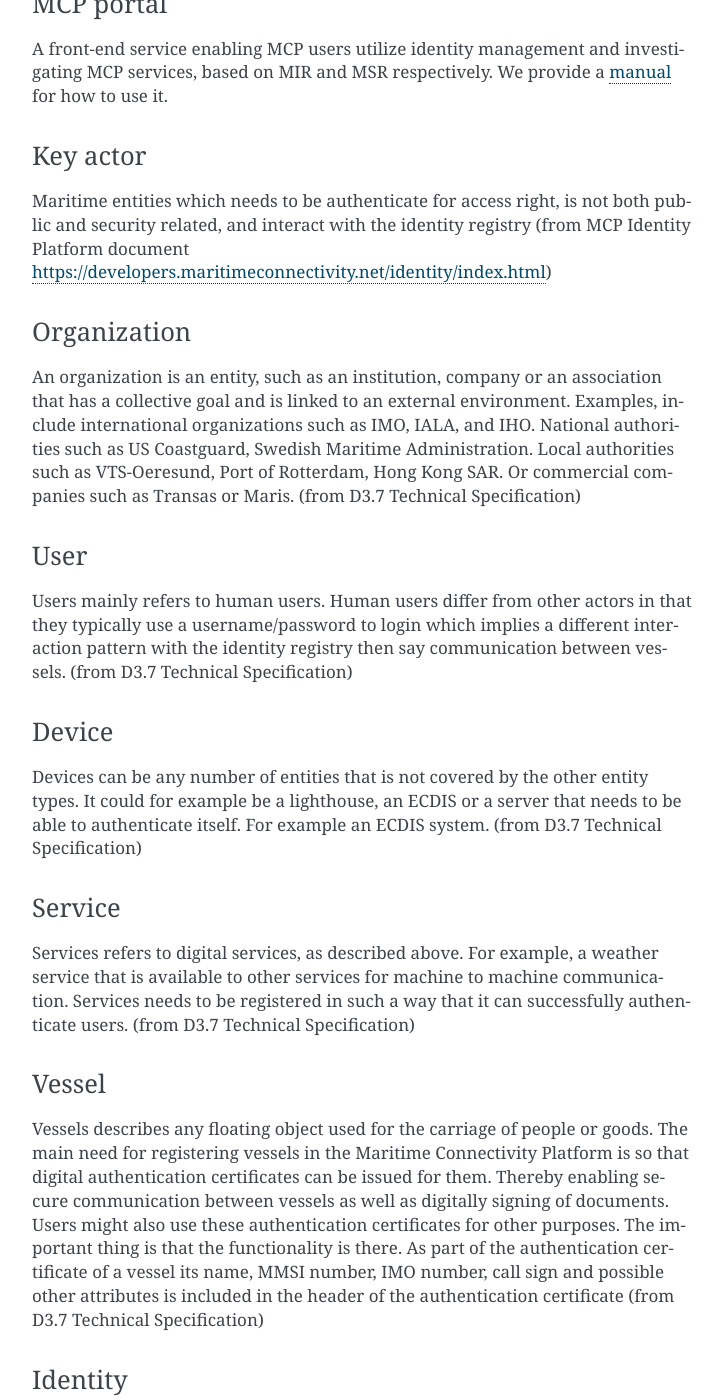
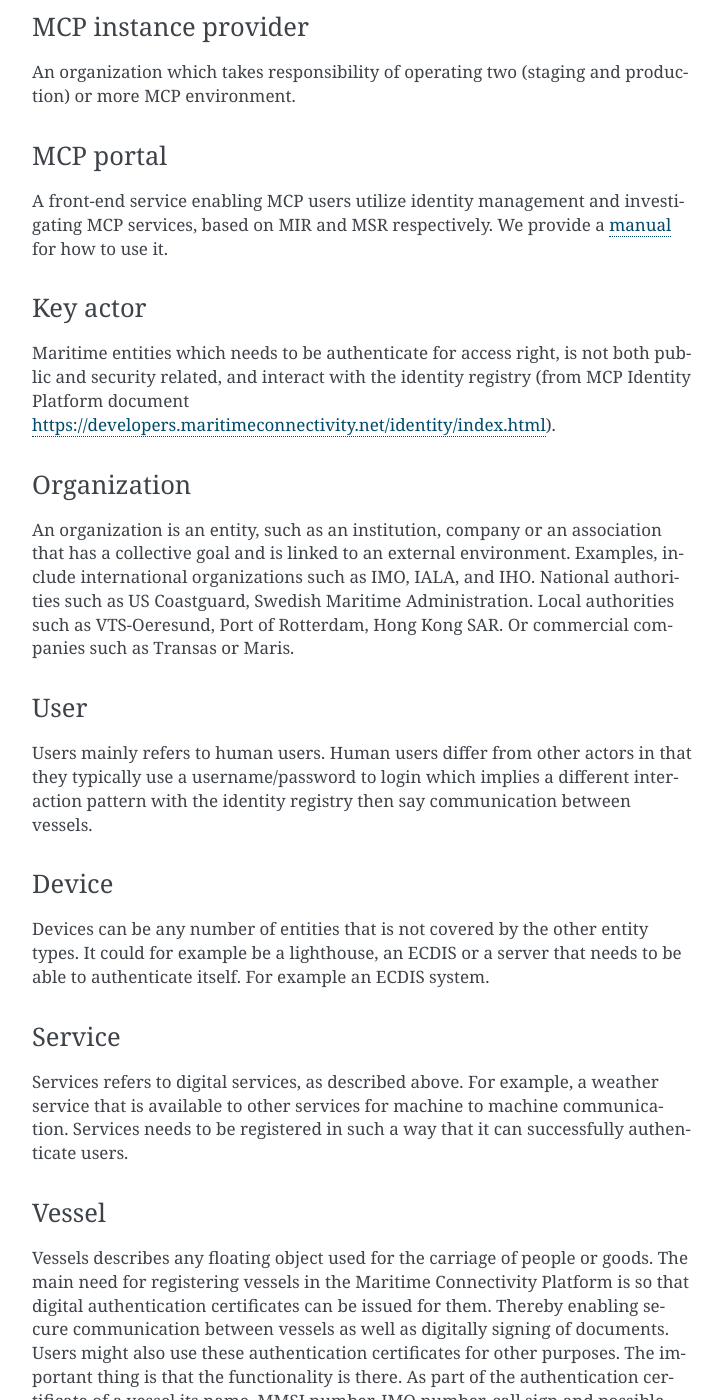
Before and after one commit to maritimeconnectivity/maritimeconnectivity.net, a Sphinx documentation site: the page built from docs/source/terminology.rst, in a window 1280 px wide and 1400 px high, scrolled down 1374 px. Shown: the whole window, without its empty margins (388-1111 px from the left). Built offline with Sphinx 7.4.7, drawn with Linux system fonts in a browser that asks for light colours; some of the changed text lies outside the part shown.

Commit message:
more updates

```diff
--- a/docs/source/terminology.rst
+++ b/docs/source/terminology.rst
@@ -8,35 +8,39 @@
 
 Maritime Connectivity Platform (MCP)
 ~~~~~~~~~~~~~~~~~~~~~~~~~~~~~~~~~~~~~~~~~~~~~~~~~~~
-A communication framework enabling efficient, secure, reliable and seamless electronic information exchange among all authorized maritime stakeholders across available communication systems”, based on the IMO e-navigation strategy (from D3.7 Technical Specification)
+A communication framework enabling efficient, secure, reliable and seamless electronic information exchange among all authorized maritime stakeholders across available communication systems”, based on the IMO e-navigation strategy.
 
 Maritime Connectivity Platform Consortium (MCC)
 ~~~~~~~~~~~~~~~~~~~~~~~~~~~~~~~~~~~~~~~~~~~~~~~~~~~
-An international association that governs standards, reference implementations, and testbed environments related to MCP, and will maintain the root CA list of MCP instance providers
+An international association that governs standards, reference implementations, and testbed environments related to MCP, and will maintain the root CA list of MCP instance providers.
 
 Maritime Identity Registry (MIR)
 ~~~~~~~~~~~~~~~~~~~~~~~~~~~~~~~~~~~~~~~~~~~~~~~~~~~
-Technical MCP core component enabling an authentication of all maritime stakeholders in the context of the MCP and thus increasing the security and reliability of communication (from D3.7 Technical Specification)
+Technical MCP core component enabling an authentication of all maritime stakeholders in the context of the MCP and thus increasing the security and reliability of communication .
 
 Maritime Service Registry (MSR)
 ~~~~~~~~~~~~~~~~~~~~~~~~~~~~~~~~~~~~~~~~~~~~~~~~~~~
-Technical MCP core component that serves as a central reference point to provide and find services and thus to improve the visibility and accessibility of available information and services in the maritime domain, like yellow pages of maritime service (from D3.7 Technical Specification)
+Technical MCP core component that serves as a central reference point to provide and find services and thus to improve the visibility and accessibility of available information and services in the maritime domain, like yellow pages of maritime service.
 
 Maritime Messaging Service (MMS)
 ~~~~~~~~~~~~~~~~~~~~~~~~~~~~~~~~~~~~~~~~~~~~~~~~~~~
-Technical MCP core component that provides shore-based messaging service for the provision of flexible communication between ship and shore by using multiple available communication links and for delivering geo-location based messages (from D3.7 Technical Specification)
+Technical MCP core component that provides shore-based messaging service for the provision of flexible communication between ship and shore by using multiple available communication links and for delivering geo-location based messages.
 
 MCP core component
 ~~~~~~~~~~~~~~~~~~~~~~~~~~~~~~~~~~~~~~~~~~~~~~~~~~~
-Either MIR, MSR, or MMS
+Either MIR, MSR, or MMS.
 
 MCP instance
 ~~~~~~~~~~~~~~~~~~~~~~~~~~~~~~~~~~~~~~~~~~~~~~~~~~~
-A running instance of MCP core component
+A running instance of MCP core component.
+
+MCP environment (in the context of MCP instance)
+~~~~~~~~~~~~~~~~~~~~~~~~~~~~~~~~~~~~~~~~~~~~~~~~~~~
+An environment can be categorized as one of its deployment purposes such as test, staging, and production (refer to `deployment environment <https://en.wikipedia.org/wiki/Deployment_environment>`__). An environment consists of one or more MCP instances.
 
 MCP instance provider
 ~~~~~~~~~~~~~~~~~~~~~~~~~~~~~~~~~~~~~~~~~~~~~~~~~~~
-An organization which takes responsibility of operating one or more MCP instances.
+An organization which takes responsibility of operating two (staging and production) or more MCP environment.
 
 MCP portal
 ~~~~~~~~~~~~~~~~~~~~~~~~~~~~~~~~~~~~~~~~~~~~~~~~~~~
@@ -44,27 +48,27 @@
 
 Key actor
 ~~~~~~~~~~~~~~~~~~~~~~~~~~~~~~~~~~~~~~~~~~~~~~~~~~~
-Maritime entities which needs to be authenticate for access right, is not both public and security related, and interact with the identity registry (from MCP Identity Platform document https://developers.maritimeconnectivity.net/identity/index.html)
+Maritime entities which needs to be authenticate for access right, is not both public and security related, and interact with the identity registry (from MCP Identity Platform document https://developers.maritimeconnectivity.net/identity/index.html).
 
 Organization
 ~~~~~~~~~~~~~~~~~~~~~~~~~~~~~~~~~~~~~~~~~~~~~~~~~~~
-An organization is an entity, such as an institution, company or an association that has a collective goal and is linked to an external environment. Examples, include international organizations such as IMO, IALA, and IHO. National authorities such as US Coastguard, Swedish Maritime Administration. Local authorities such as VTS-Oeresund, Port of Rotterdam, Hong Kong SAR. Or commercial companies such as Transas or Maris. (from D3.7 Technical Specification)
+An organization is an entity, such as an institution, company or an association that has a collective goal and is linked to an external environment. Examples, include international organizations such as IMO, IALA, and IHO. National authorities such as US Coastguard, Swedish Maritime Administration. Local authorities such as VTS-Oeresund, Port of Rotterdam, Hong Kong SAR. Or commercial companies such as Transas or Maris.
 
 User
 ~~~~~~~~~~~~~~~~~~~~~~~~~~~~~~~~~~~~~~~~~~~~~~~~~~~
-Users mainly refers to human users. Human users differ from other actors in that they typically use a username/password to login which implies a different interaction pattern with the identity registry then say communication between vessels. (from D3.7 Technical Specification)
+Users mainly refers to human users. Human users differ from other actors in that they typically use a username/password to login which implies a different interaction pattern with the identity registry then say communication between vessels.
 
 Device
 ~~~~~~~~~~~~~~~~~~~~~~~~~~~~~~~~~~~~~~~~~~~~~~~~~~~
-Devices can be any number of entities that is not covered by the other entity types. It could for example be a lighthouse, an ECDIS or a server that needs to be able to authenticate itself. For example an ECDIS system. (from D3.7 Technical Specification)
+Devices can be any number of entities that is not covered by the other entity types. It could for example be a lighthouse, an ECDIS or a server that needs to be able to authenticate itself. For example an ECDIS system.
 
 Service
 ~~~~~~~~~~~~~~~~~~~~~~~~~~~~~~~~~~~~~~~~~~~~~~~~~~~
-Services refers to digital services, as described above. For example, a weather service that is available to other services for machine to machine communication. Services needs to be registered in such a way that it can successfully authenticate users. (from D3.7 Technical Specification)
+Services refers to digital services, as described above. For example, a weather service that is available to other services for machine to machine communication. Services needs to be registered in such a way that it can successfully authenticate users.
 
 Vessel
 ~~~~~~~~~~~~~~~~~~~~~~~~~~~~~~~~~~~~~~~~~~~~~~~~~~~
-Vessels describes any floating object used for the carriage of people or goods. The main need for registering vessels in the Maritime Connectivity Platform is so that digital authentication certificates can be issued for them. Thereby enabling secure communication between vessels as well as digitally signing of documents. Users might also use these authentication certificates for other purposes. The important thing is that the functionality is there. As part of the authentication certificate of a vessel its name, MMSI number, IMO number, call sign and possible other attributes is included in the header of the authentication certificate (from D3.7 Technical Specification)
+Vessels describes any floating object used for the carriage of people or goods. The main need for registering vessels in the Maritime Connectivity Platform is so that digital authentication certificates can be issued for them. Thereby enabling secure communication between vessels as well as digitally signing of documents. Users might also use these authentication certificates for other purposes. The important thing is that the functionality is there. As part of the authentication certificate of a vessel its name, MMSI number, IMO number, call sign and possible other attributes is included in the header of the authentication certificate
 
 Identity
 ~~~~~~~~~~~~~~~~~~~~~~~~~~~~~~~~~~~~~~~~~~~~~~~~~~~
```
Also changed, not shown: docs/source/useMCPInstance.rst (+14 -3 lines), 8 other files.
